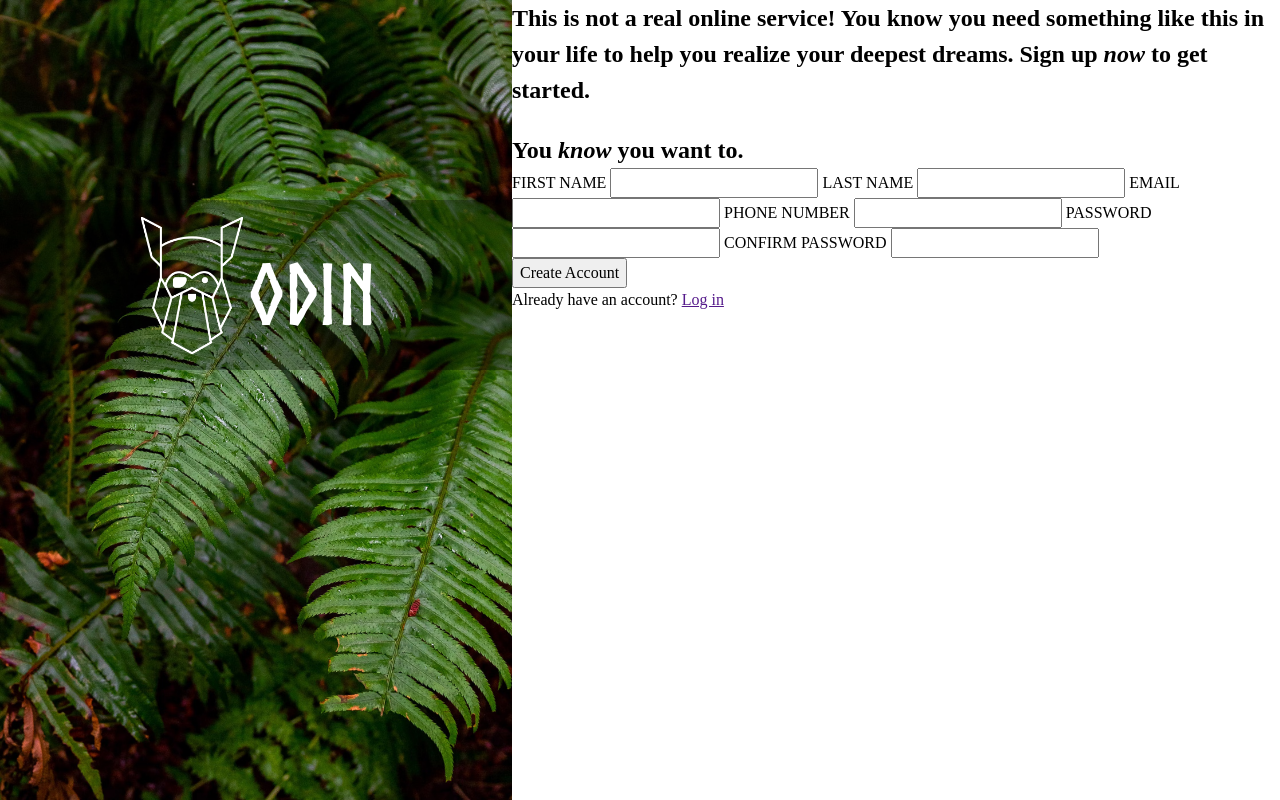
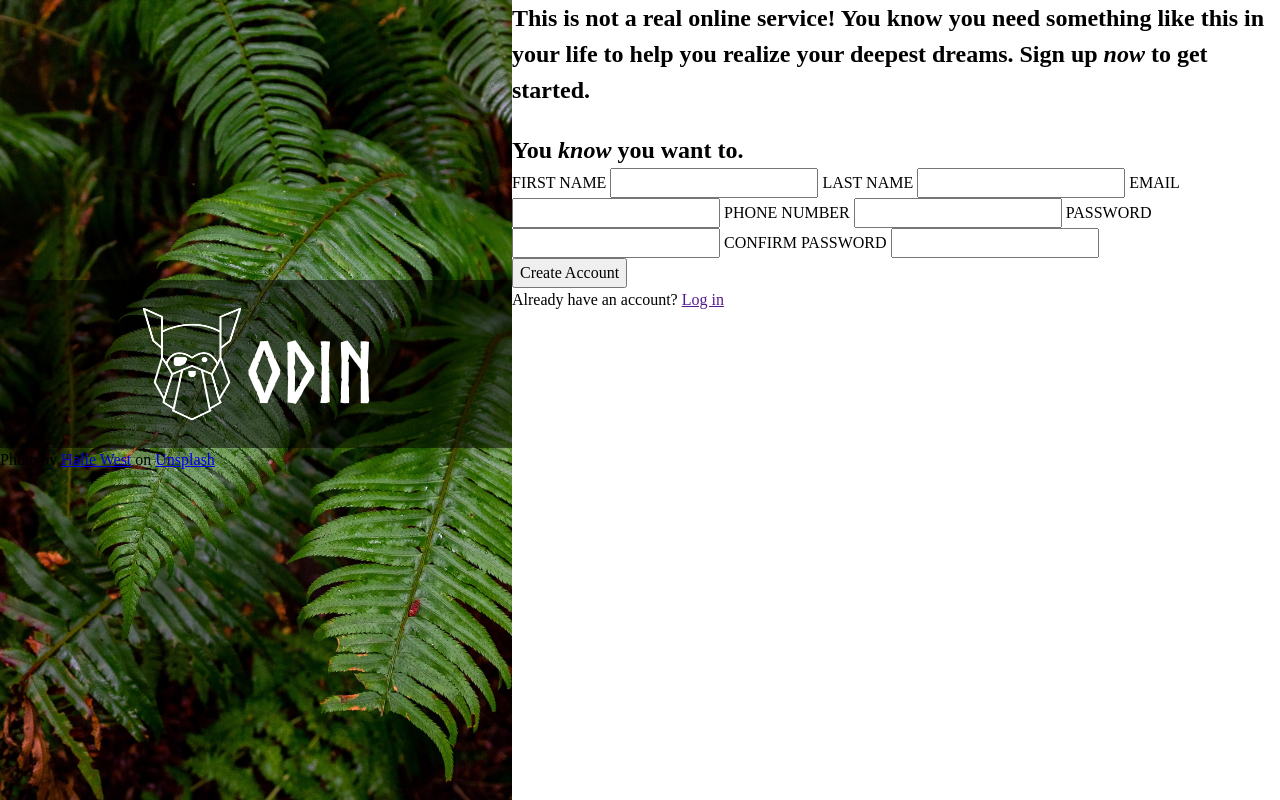
Before and after one commit to michaelbasileios/OP-Sign-up-Form, a plain HTML site: page index.html in a window 1280 px wide. Drawn offline with Linux system fonts and the light colour scheme.

Commit message:
Add footer to sidebar and edit related  CSS

```diff
--- a/index.html
+++ b/index.html
@@ -12,6 +12,10 @@
             <img src="img/odin-lined.png" alt="A one-eyed pagan deity" id="odin-logo">
             <h1>ODIN</h1>
         </header>
+        <footer>
+            <p>Photo by <a href="https://unsplash.com/@haliewestphoto">Halie West</a>
+                 on <a href="https://unsplash.com/">Unsplash</a></p>
+        </footer>
     </section>
     <section id="form-section">
         <div id="form-section-header">
--- a/styles.css
+++ b/styles.css
@@ -32,8 +32,9 @@ overflow-wrap: break-word;
 }
 
 #sidebar {
-    display: inherit;
-    align-items: flex-start;
+    display: flex;
+    flex-direction: column;
+    /* align-items: flex-start; */
     background-image: url(img/photo-1585202900225-6d3ac20a6962.avif);
     background-size: cover;
     height: 100vh;
@@ -42,8 +43,9 @@ overflow-wrap: break-word;
 }
 
 header {
-    background-color: rgba(0, 0, 0, 0.3);
-    margin-top: 25vh;
+    background-color: rgba(0, 0, 0, 0.5);
+    margin-top: 5em;
+    max-height: 3em;
     display: flex;
     justify-content: center;
     align-items: center;
@@ -54,8 +56,8 @@ header {
 }
 
 header img {
-    height: 20%;
-    width: 20%;
+    height: 2em;
+    width: 1.75em;
     margin: 0.3em 0.1em;
 }
 
```
